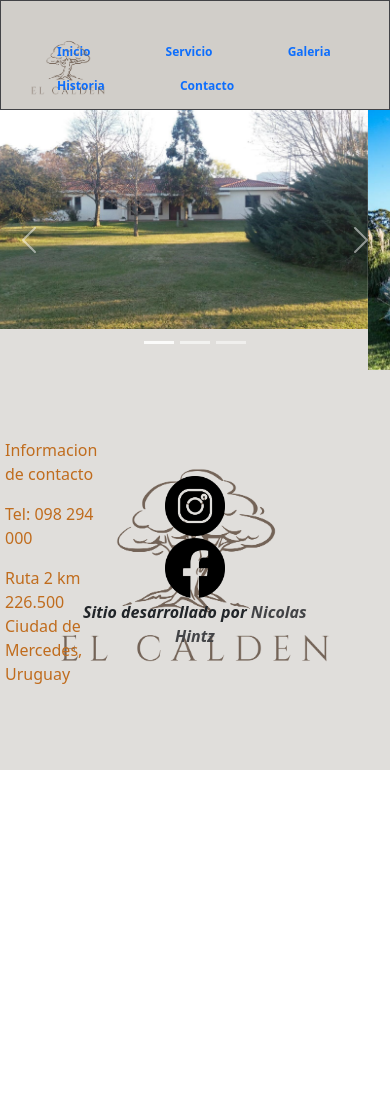
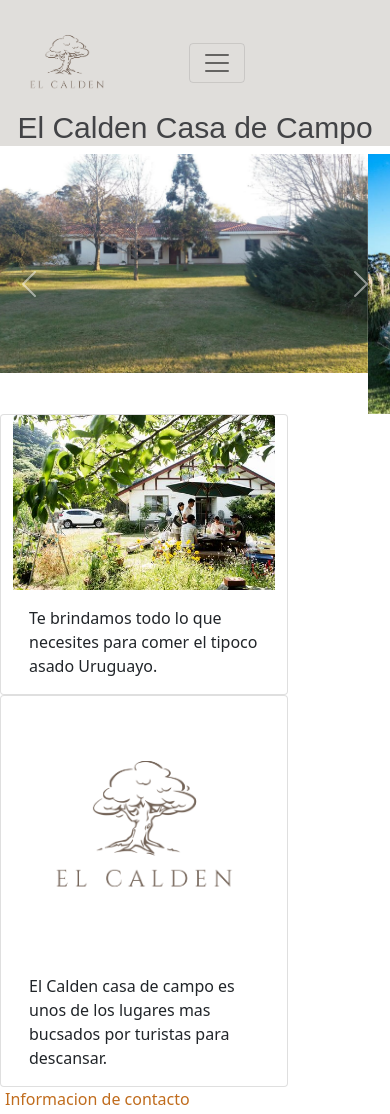
Before and after one commit to NicoHintz/el-calden, a plain HTML site: page index.html in a window 390 px wide. Shown: the top 1114 px of the page. Before the commit the page ends 844 px from the top, so only its background shows below. Drawn offline with nearby package versions, Linux system fonts and the light colour scheme; a web font is replaced by a local one.

Commit message:
correcciones segunda entrega

```diff
--- a/css/main.css
+++ b/css/main.css
@@ -6,14 +6,12 @@
 
 /*Estilos del encabezado*/
 .header{
-  height: 140px;
-  display: flex;
-  justify-content: space-between;
-  align-items: center;
+  height: 130px;
   position: sticky;
   top: 0;
   width: 99.8%;
   background-color: rgba(196, 192, 186, 0.521);
+  border: solid 0px;
 }
 
 
@@ -21,10 +19,12 @@
 nav{
   padding-right: 30px;
 }
-.nav{
+.navegador{
+
   list-style-type: none;
-  font-size: 12px;
-  display: contents;
+  font-size: 13px;
+
+
 
 
 }
@@ -32,11 +32,7 @@
   transform: scale(1.3);
   transition: all 0.5s;
 }
-nav ul li{
-  display: inline-block;
-  margin-left: 10px;
-  padding-left: 30px;
-}
+
 a{
   text-decoration: none;
   color: rgb(66, 67, 70);
@@ -49,11 +45,16 @@
 /*Estilos para el cuerpo de la pagina*/
 
 h1{
-  transform:translate(130px);
+  display: flex;
+  justify-content: center;
   color: rgb(66, 67, 70);
   font-family: 'Mochiy Pop One', sans-serif;
   font-size: 30px;
+  background-color: rgba(196, 192, 186, 0.521);
+
 }
+
+
 
 /*Poner la imagen principal del inicio como fondo*/
 .img-fondo{
@@ -63,6 +64,9 @@
   background-position: center;
   min-height: 90vh;
 }
+
+/* Tarjetas para el index*/
+
 
 .texto{
   color: khaki;
@@ -294,6 +298,8 @@
   .grid-container nav{
     border: solid 0px rgb(66, 67, 70);
     grid-area: nav;
+
+
   }
 
 
@@ -315,7 +321,6 @@
     border: solid 0px rgb(66, 67, 70);
     display: grid;
     grid-template-columns:20% 60% 20%;
-
     /*flex-direction: column;
     align-items: center;
     justify-content: center;*/
--- a/index.html
+++ b/index.html
@@ -19,40 +19,38 @@
 <!-- Aca comienza el cuerpo de la pagina-->
 
 <body>
-    <div class="grid-container">
     <header class="header">
-            <nav class="navbar navbar-light bg-rgba(196, 192, 186, 0.521)">
-                <div class="container">
-                  <a class="navbar-brand" href="index.html">
+        <nav class="navbar navbar-expand-lg navbar-light">
+            <div class="container-fluid">
+                <div>
+                    <a class="navbar-brand" href="#">
                         <img src="imagenes/logo.png" alt="" width="110" height="110">
                     </a>
                 </div>
-              </nav>
-            <nav class="navegador">
-                <ul class="nav justify-content-end">
-                    <li class="nav-item">
-                      <a class="nav-link active" aria-current="page" href="index.html">Inicio</a>
-                    </li>
-                    <li class="nav-item">
-                      <a class="nav-link" href="paginas/servicios.html">Servicio</a>
-                    </li>
-                    <li class="nav-item">
-                      <a class="nav-link" href="paginas/galeria.html">Galeria</a>
-                    </li>
-                    <li class="nav-item">
-                      <a class="nav-link" href="paginas/historia.html">Historia</a>
-                    </li>
-                    <li class="nav-item">
-                        <a class="nav-link" href="paginas/contacto.html">Contacto</a>
-                      </li>
-                  </ul>
+                <button class="navbar-toggler" type="button" data-bs-toggle="collapse"
+                    data-bs-target="#navbarNavAltMarkup" aria-controls="navbarNavAltMarkup" aria-expanded="false"
+                    aria-label="Toggle navigation">
+                    <span class="navbar-toggler-icon"></span>
+                </button>
+                <div class="collapse navbar-collapse justify-content-end" id="navbarNavAltMarkup">
+                    <div class="navbar-nav">
+                        <a class="nav-link active" aria-current="page" href="#">Inicio</a>
+                        <a class="nav-link" href="#">Servicios</a>
+                        <a class="nav-link" href="#">Galeria</a>
+                        <a class="nav-link" href="#">Historia</a>
+                        <a class="nav-link" href="#">Contacto</a>
+                    </div>
+                </div>
+            </div>
         </nav>
     </header>
     <!--Termina el encabezado-->
 
-        <!--Empieza el Body-->
-
-
+    <!--Empieza el Main-->
+    <Section>
+        <div>
+            <h1>El Calden Casa de Campo</h1>
+        </div>
         <div id="carouselExampleCaptions" class="carousel slide" data-bs-ride="carousel">
             <div class="carousel-indicators">
                 <button type="button" data-bs-target="#carouselExampleCaptions" data-bs-slide-to="0" class="active"
@@ -96,6 +94,36 @@
                 <span class="visually-hidden">Next</span>
             </button>
         </div>
+    </Section>
+    <!--Seccion Tarjetas-->
+    <section>
+        <div class="container">
+            <div class="column">
+                <div class="row">
+                    <div class="card" style="width: 18rem;">
+                        <img src="imagenes/asado1.jpg" class="card-img-top" alt="...">
+                        <div class="card-body">
+                            <p class="card-text">Te brindamos todo lo que necesites para comer el tipoco asado Uruguayo.
+                            </p>
+                        </div>
+                    </div>
+                </div>
+
+                <div class="row">
+                    <div class="card" style="width: 18rem;">
+                        <img src="imagenes/logo.png" class="card-img-top" alt="...">
+                        <div class="card-body">
+                            <p class="card-text">El Calden casa de campo es unos de los lugares mas bucsados por
+                                turistas
+                                para descansar.</p>
+                        </div>
+                    </div>
+                </div>
+            </div>
+        </div>
+
+
+    </section>
 
     <!--Termina Carousel-->
 
```
Lines whose indentation alone changed are shown as unchanged.
